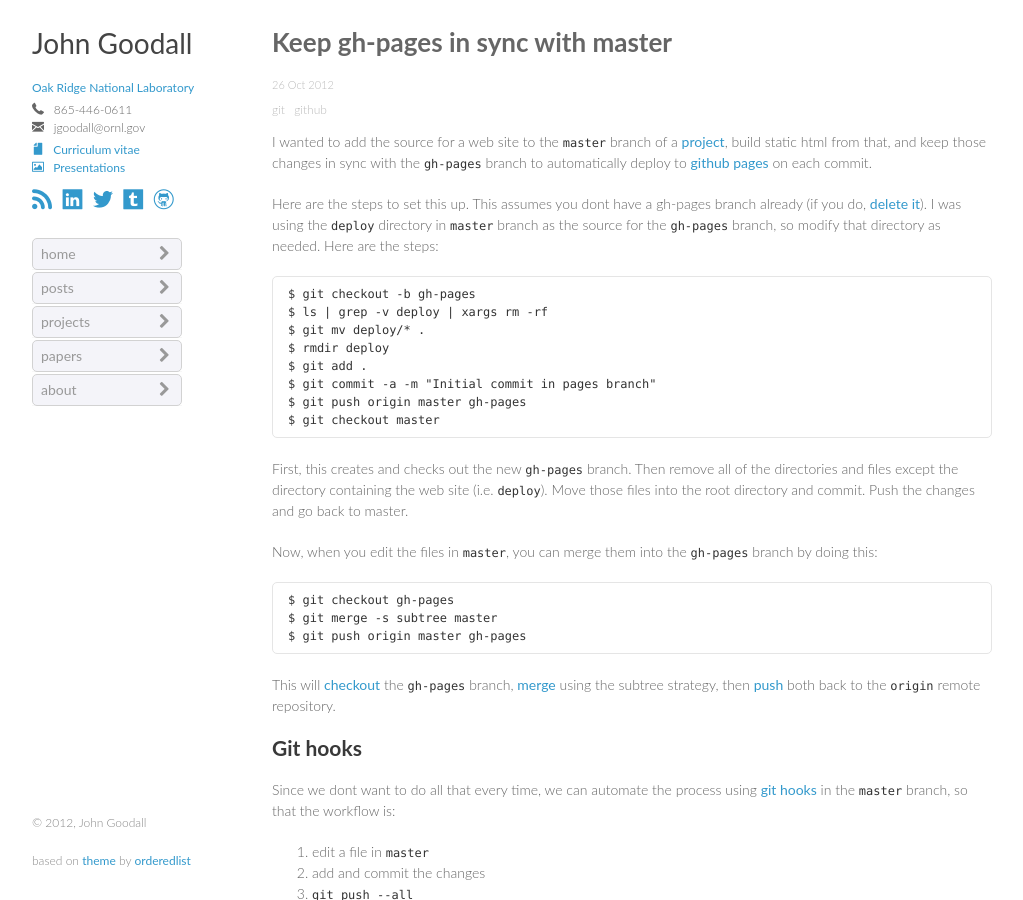
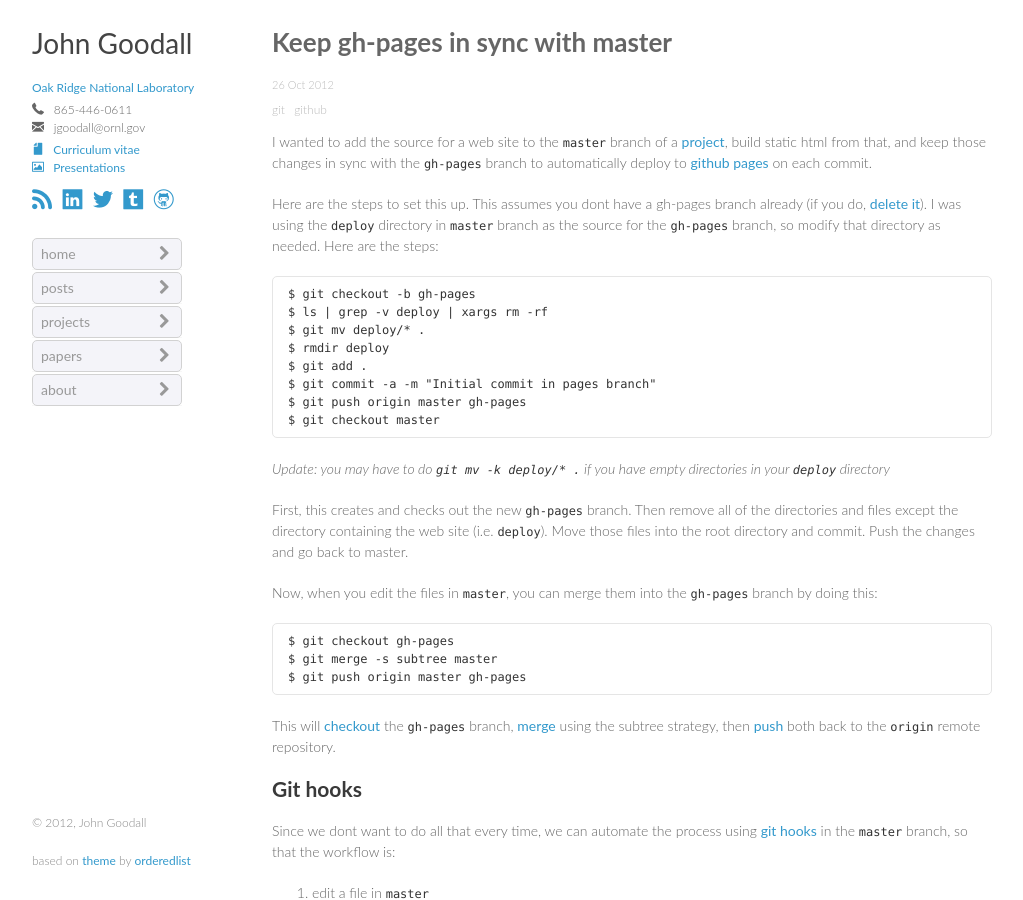
Before and after one commit to jgoodall/jgoodall.github.io, a Jekyll site: the page built from _posts/2012-10-26-keep-gh-pages-in-sync-with-master.md, in a window 1280 px wide and 900 px high. Shown: the whole window, without its empty margins (128-1151 px from the left). Built offline with Jekyll 4.4.1, drawn with Linux system fonts in a browser that asks for light colours; Markdown is read by kramdown in place of the engine named in the settings.

Commit message:
updated for non-empty directories

```diff
--- a/_posts/2012-10-26-keep-gh-pages-in-sync-with-master.md
+++ b/_posts/2012-10-26-keep-gh-pages-in-sync-with-master.md
@@ -18,6 +18,8 @@ Here are the steps to set this up. This assumes you dont have a gh-pages branch
     $ git commit -a -m "Initial commit in pages branch"
     $ git push origin master gh-pages
     $ git checkout master
+
+*Update: you may have to do `git mv -k deploy/* .` if you have empty directories in your `deploy` directory*
 
 First, this creates and checks out the new `gh-pages` branch. Then remove all of the directories and files except the directory containing the web site (i.e. `deploy`). Move those files into the root directory and commit. Push the changes and go back to master.
 
```
